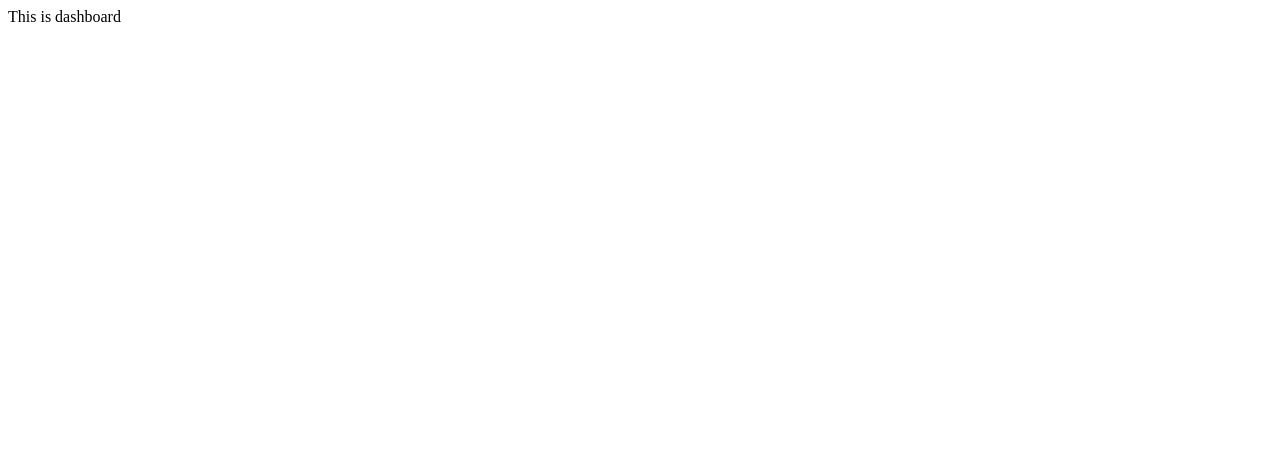
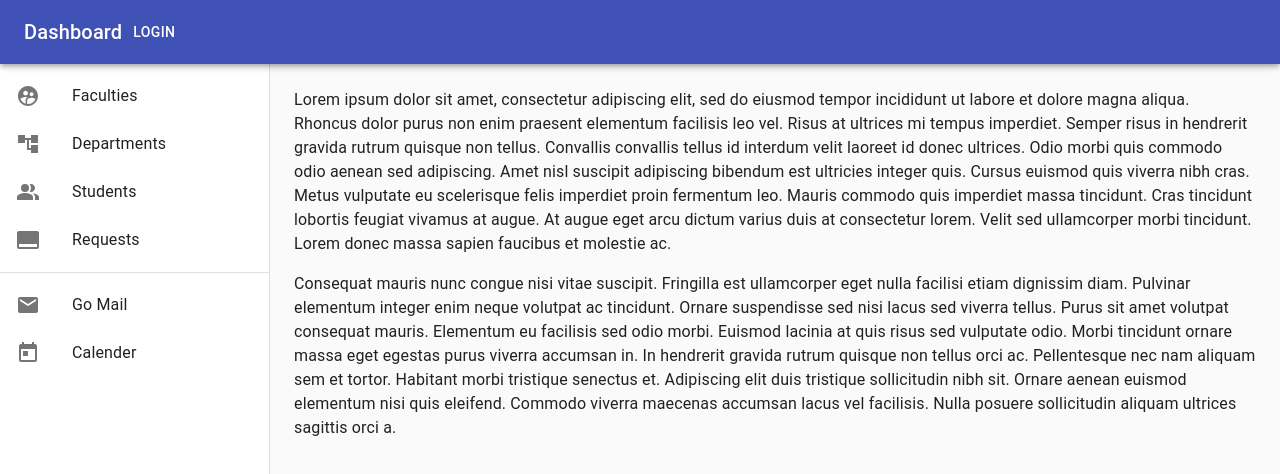
Before and after one commit to MohamedJakkariya/University-management-system, a React (Create React App) app in the folder client/: page /staff/dashboard/students in a window 1280 px wide. Shown: the top 474 px of the page. Built offline with nearby package versions, Linux system fonts and the light colour scheme.

Commit message:
Added sidebar to dashboard

```diff
--- a/client/src/App.js
+++ b/client/src/App.js
@@ -2,8 +2,8 @@
 
 import { Switch, Route, BrowserRouter as Router } from 'react-router-dom';
 
-import Login from './auth/login';
-import { Dashboard } from './staff';
+import Login from './Components/Auth/login';
+import { Dashboard } from './Components/Staff';
 
 function App() {
 	return (
--- /dev/null
+++ b/client/src/Components/Staff/Dashboard.js
@@ -0,0 +1,144 @@
+/** @format */
+
+import React from 'react';
+import { makeStyles } from '@material-ui/core/styles';
+import Drawer from '@material-ui/core/Drawer';
+import AppBar from '@material-ui/core/AppBar';
+import CssBaseline from '@material-ui/core/CssBaseline';
+import Toolbar from '@material-ui/core/Toolbar';
+import List from '@material-ui/core/List';
+import Typography from '@material-ui/core/Typography';
+import Divider from '@material-ui/core/Divider';
+import ListItem from '@material-ui/core/ListItem';
+import ListItemIcon from '@material-ui/core/ListItemIcon';
+import ListItemText from '@material-ui/core/ListItemText';
+import PeopleAltIcon from '@material-ui/icons/PeopleAlt';
+import SupervisedUserCircleIcon from '@material-ui/icons/SupervisedUserCircle';
+import CallToActionIcon from '@material-ui/icons/CallToAction';
+import AccountTreeIcon from '@material-ui/icons/AccountTree';
+import EmailIcon from '@material-ui/icons/Email';
+import TodayIcon from '@material-ui/icons/Today';
+import Button from '@material-ui/core/Button';
+
+const drawerWidth = 270;
+
+const useStyles = makeStyles((theme) => ({
+	root: {
+		display: 'flex',
+	},
+	appBar: {
+		flexGrow : 1,
+		zIndex: theme.zIndex.drawer + 1,
+	},
+	drawer: {
+		width: drawerWidth,
+		flexShrink: 0,
+	},
+	drawerPaper: {
+		width: drawerWidth,
+	},
+	drawerContainer: {
+		overflow: 'auto',
+	},
+	content: {
+		flexGrow: 1,
+		padding: theme.spacing(3),
+	},
+}));
+
+export default function Dashboard() {
+	const classes = useStyles();
+
+	return (
+		<div className={classes.root}>
+			<CssBaseline />
+			<AppBar position='fixed' className={classes.appBar}>
+				<Toolbar>
+					<Typography edge="start" variant='h6' noWrap>
+						Dashboard
+					</Typography>
+					<Button  color="inherit">Login</Button>
+				</Toolbar>
+			</AppBar>
+			<Drawer
+				className={classes.drawer}
+				variant='permanent'
+				classes={{
+					paper: classes.drawerPaper,
+				}}>
+				<Toolbar />
+				<div className={classes.drawerContainer}>
+					<List>
+						<ListItem button>
+							<ListItemIcon>
+								<SupervisedUserCircleIcon />
+							</ListItemIcon>
+							<ListItemText primary='Faculties' />
+						</ListItem>
+						<ListItem button>
+							<ListItemIcon>
+								<AccountTreeIcon />
+							</ListItemIcon>
+							<ListItemText primary='Departments' />
+						</ListItem>
+						<ListItem button>
+							<ListItemIcon>
+								<PeopleAltIcon />
+							</ListItemIcon>
+							<ListItemText primary='Students' />
+						</ListItem>
+						<ListItem button>
+							<ListItemIcon>
+								<CallToActionIcon />
+							</ListItemIcon>
+							<ListItemText primary='Requests' />
+						</ListItem>
+					</List>
+					<Divider />
+					<List>
+						{['Go Mail', 'Calender'].map((text, index) => (
+							<ListItem button key={text}>
+								<ListItemIcon>
+									{index % 2 === 0 ? <EmailIcon /> : <TodayIcon />}
+								</ListItemIcon>
+								<ListItemText primary={text} />
+							</ListItem>
+						))}
+					</List>
+				</div>
+			</Drawer>
+			<main className={classes.content}>
+				<Toolbar />
+				<Typography paragraph>
+					Lorem ipsum dolor sit amet, consectetur adipiscing elit, sed do
+					eiusmod tempor incididunt ut labore et dolore magna aliqua. Rhoncus
+					dolor purus non enim praesent elementum facilisis leo vel. Risus at
+					ultrices mi tempus imperdiet. Semper risus in hendrerit gravida rutrum
+					quisque non tellus. Convallis convallis tellus id interdum velit
+					laoreet id donec ultrices. Odio morbi quis commodo odio aenean sed
+					adipiscing. Amet nisl suscipit adipiscing bibendum est ultricies
+					integer quis. Cursus euismod quis viverra nibh cras. Metus vulputate
+					eu scelerisque felis imperdiet proin fermentum leo. Mauris commodo
+					quis imperdiet massa tincidunt. Cras tincidunt lobortis feugiat
+					vivamus at augue. At augue eget arcu dictum varius duis at consectetur
+					lorem. Velit sed ullamcorper morbi tincidunt. Lorem donec massa sapien
+					faucibus et molestie ac.
+				</Typography>
+				<Typography paragraph>
+					Consequat mauris nunc congue nisi vitae suscipit. Fringilla est
+					ullamcorper eget nulla facilisi etiam dignissim diam. Pulvinar
+					elementum integer enim neque volutpat ac tincidunt. Ornare suspendisse
+					sed nisi lacus sed viverra tellus. Purus sit amet volutpat consequat
+					mauris. Elementum eu facilisis sed odio morbi. Euismod lacinia at quis
+					risus sed vulputate odio. Morbi tincidunt ornare massa eget egestas
+					purus viverra accumsan in. In hendrerit gravida rutrum quisque non
+					tellus orci ac. Pellentesque nec nam aliquam sem et tortor. Habitant
+					morbi tristique senectus et. Adipiscing elit duis tristique
+					sollicitudin nibh sit. Ornare aenean euismod elementum nisi quis
+					eleifend. Commodo viverra maecenas accumsan lacus vel facilisis. Nulla
+					posuere sollicitudin aliquam ultrices sagittis orci a.
+				</Typography>
+			</main>
+		</div>
+	);
+}
--- a/client/src/staff/index.js
+++ b/client/src/Components/Staff/index.js
@@ -1,5 +1,5 @@
 /** @format */
 
-import Dashboard from './dashboard';
+import Dashboard from './Dashboard';
 
 export { Dashboard };
--- a/client/src/staff/dashboard.js
+++ /dev/null
@@ -1,7 +0,0 @@
-/** @format */
-
-import React from 'react';
-
-export default function dashboard() {
-	return <div>This is dashboard</div>;
-}
```
Also changed, not shown: client/src/Components/Auth/login.jsx (renamed from client/src/auth/login.jsx).
